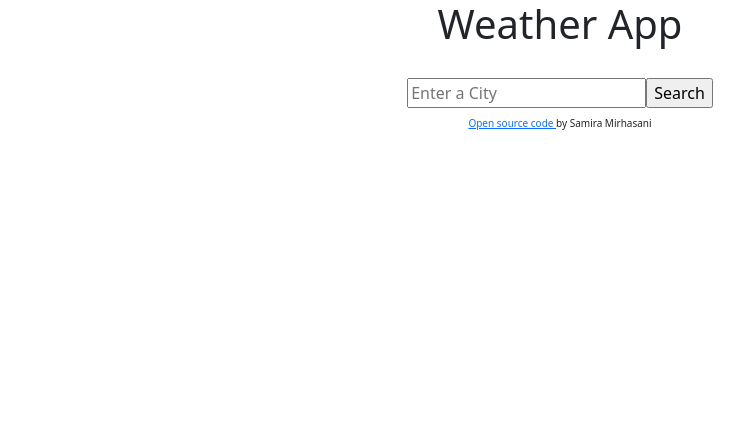
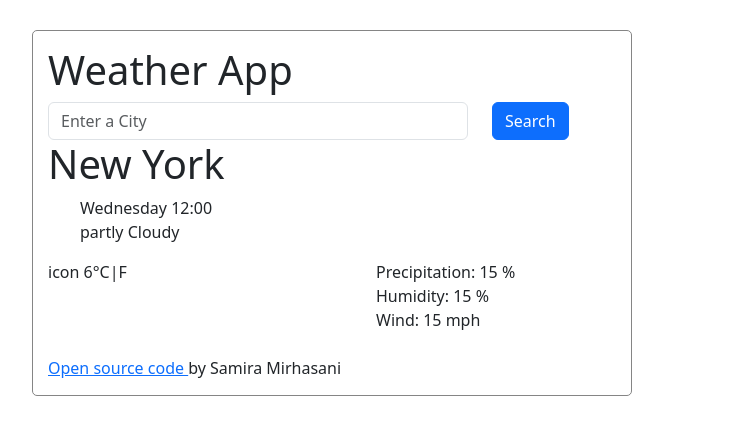
Before and after one commit to SamiraMirhasani/weather-react-app, a React (Create React App) app: page / in a window 1280 px wide. Shown: the top 434 px of the page, without its empty margins (80-824 px from the left). Built offline with nearby package versions, Linux system fonts and the light colour scheme.

Commit message:
added HTML

```diff
--- a/src/App.css
+++ b/src/App.css
@@ -1,13 +1,7 @@
-h1,
-form, h1,
-h3 {
-  text-align: center;
-  margin-top: 30px;
+.App {
+max-width: 600px;
+border: 1px solid rgb(133, 133, 133);
+border-radius: 5px;
+margin: 30px;
+padding: 15px;
 }
-ul {
-  list-style: none;
-}
-footer{
-  text-align: center;
-  font-size: 10px;
-}
--- a/src/Weather.css
+++ b/src/Weather.css
@@ -0,0 +1,3 @@
+ul{
+    list-style: none;
+}
--- a/src/Weather.js
+++ b/src/Weather.js
@@ -1,6 +1,7 @@
 
 import React, { useState } from "react";
 import "./App.css";
+import "./Weather.css";
 import axios from "axios";
 
 
@@ -42,13 +43,43 @@ export default function Weather() {
   return (
     <div>
       <form onSubmit={handleSubmit}>
-        <input
+        <div className="row">
+          <div className="col-9"><input
           type="search"
           placeholder="Enter a City"
+          className="form-control"
           onChange={updateCity}
-        ></input>
-        <input type="submit" value="Search"></input>
+        ></input></div>
+        <div className="col-3">
+          <input type="submit" value="Search" className="btn btn-primary"></input>
+        </div>
+        </div>
       </form>
+      <h1>New York</h1>
+      <ul>
+        <li>Wednesday 12:00</li>
+        <li>partly Cloudy</li>
+      </ul>
+      <div className="row">
+        <div className="col-6">
+          icon
+          6°C|F
+        </div>
+        <div className="col-6">
+          <ul>
+            <li>
+              Precipitation: 15 %
+            </li>
+            <li>
+              Humidity: 15 %
+            </li>
+            <li>
+              Wind: 15 mph
+            </li>
+          </ul>
+        </div>
+      </div>
+
       <h3>{info}</h3>
     </div>
   );
```
